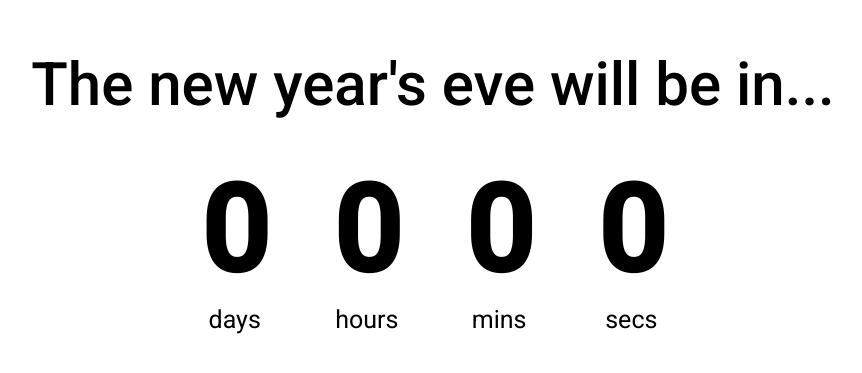
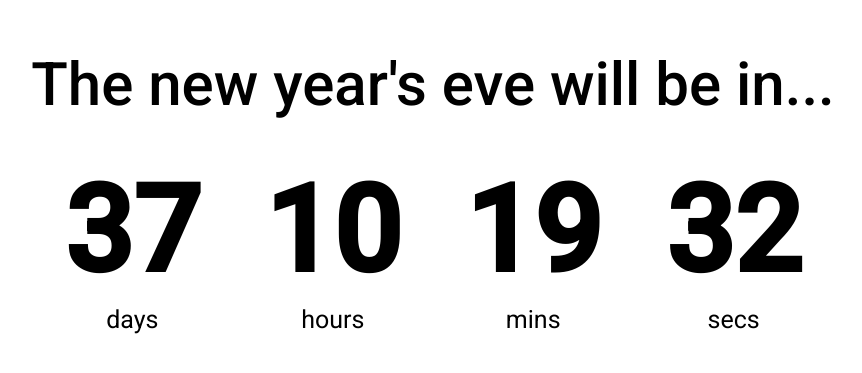
Before and after one commit to vitoria-almeida/countdownTimer, a plain HTML site: page index.html in a window 1280 px wide. Shown: the part 207-580 px from the top of the page, without its empty margins (207-1069 px from the left). Drawn offline with Linux system fonts and the light colour scheme.

Commit message:
last commit

```diff
--- a/index.html
+++ b/index.html
@@ -25,12 +25,12 @@
             </div>
 
             <div class="countdown-minutes">
-                <p class="text" id="minutes">0</p>
+                <p class="text" id="mins">0</p>
                 <span>mins</span>
             </div>
 
             <div class="countdown-seconds">
-                <p class="text" id="seconds">0</p>
+                <p class="text" id="secs">0</p>
                 <span>secs</span>
             </div>
         </div>
--- a/script.js
+++ b/script.js
@@ -0,0 +1,31 @@
+const days1 = document.getElementById("days");
+const hours1 = document.getElementById("hours");
+const minutes1 = document.getElementById("mins");
+const seconds1 = document.getElementById("secs");
+
+const newYearsEve = "31 Dec 2021";
+
+function countdownT(){
+    const newYearsEveDate = new Date(newYearsEve);
+    const currentDate = new Date();
+
+    const totalSeconds = (newYearsEveDate - currentDate) / 1000;
+
+    const days2 = Math.floor(totalSeconds / 3600 / 24);
+    const hours2 = Math.floor(totalSeconds / 3600) % 24;
+    const minutes2 = Math.floor(totalSeconds / 60) % 60;
+    const seconds2 = Math.floor(totalSeconds) % 60;
+
+    days1.innerHTML = days2;
+    hours1.innerHTML = formatTime(hours2);
+    minutes1.innerHTML = formatTime(minutes2);
+    seconds1.innerHTML = formatTime(seconds2);
+}
+
+function formatTime(time){
+    return time < 10 ? `0${time}` : time;
+}
+
+countdownT();
+
+setInterval(countdownT, 1000);
```
